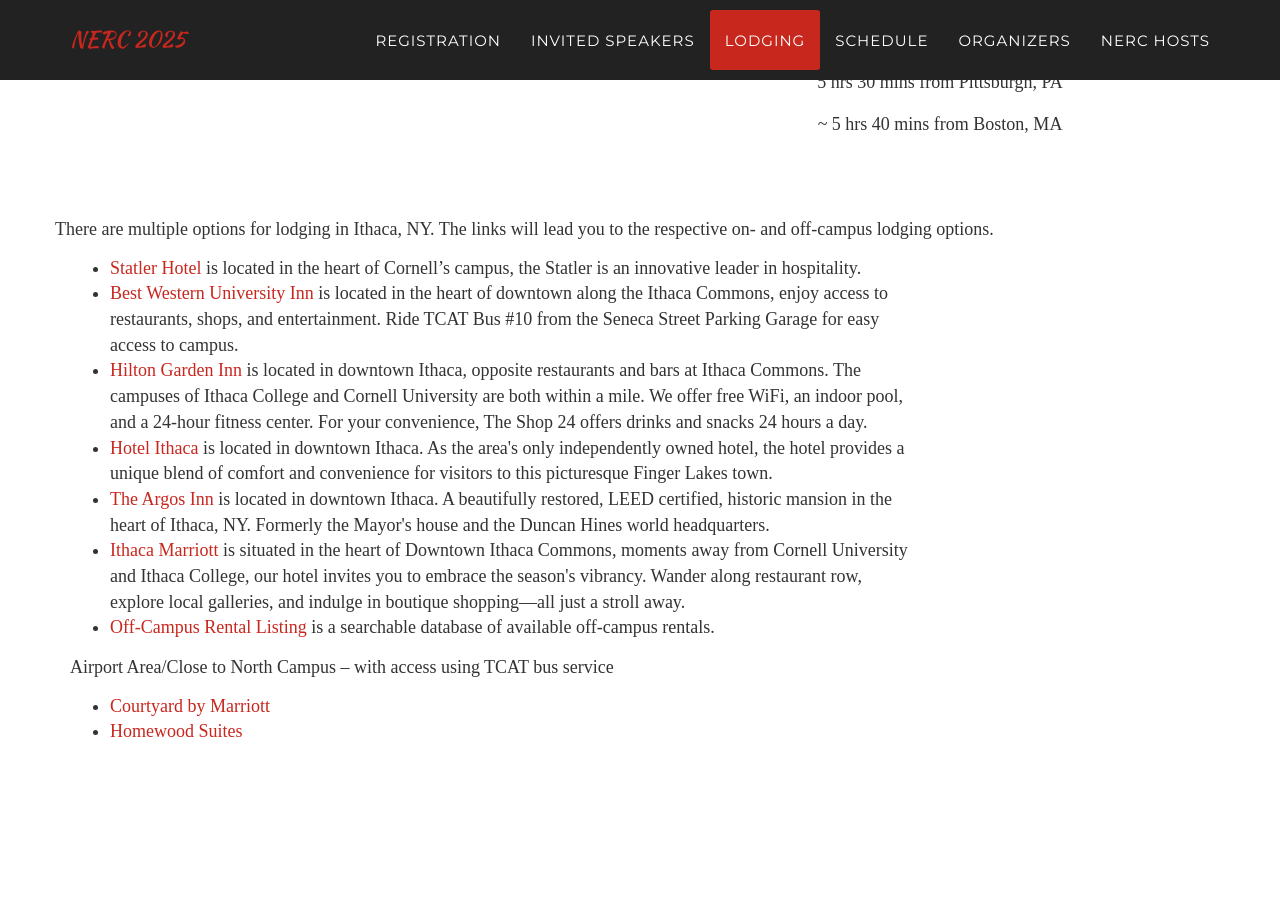
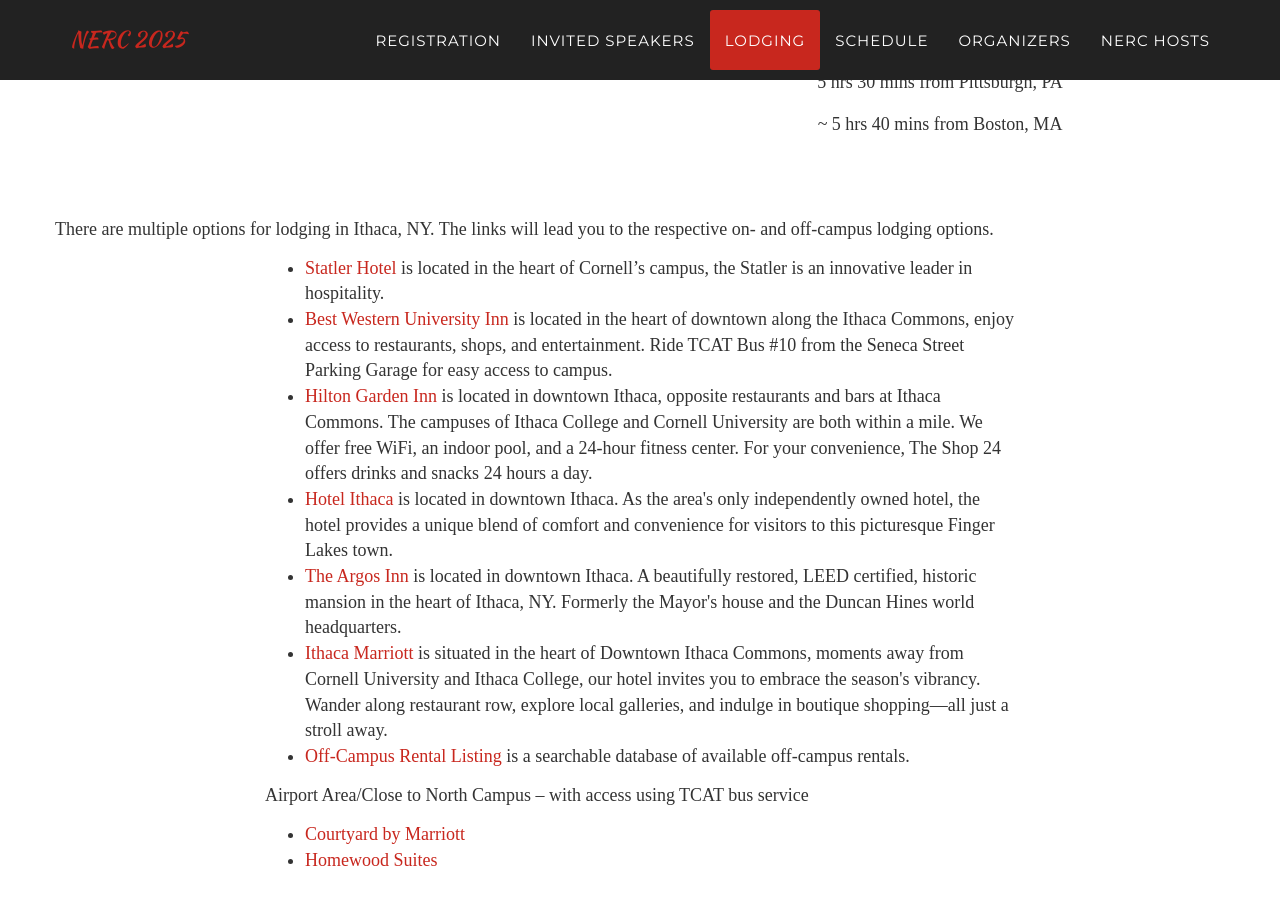
Before and after one commit to Cornell-Tech-AIRLab/cornell2025.nerc.io, a Jekyll site: the page built from index.html, in a window 1280 px wide and 900 px high, scrolled down 3555 px. Built offline with Jekyll 4.4.1, drawn with Linux system fonts in a browser that asks for light colours; some web fonts are replaced.

Commit message:
test center lodge col

```diff
--- a/_includes/lodging.html
+++ b/_includes/lodging.html
@@ -32,7 +32,7 @@
 
                 <p style="font-family: 'Times New Roman', Times, serif; font-size: 18px;"><br><br>There are multiple options for lodging in Ithaca, NY. The links will lead you to the respective on- and off-campus lodging options.</p>
 
-                <div class="col-sm-9">
+                <div class="col-sm-8" style="float:none;margin:auto;">
                     <ul style="font-family: 'Times New Roman', Times, serif; font-size: 18px;">
                         <li><a href="https://statlerhotel.cornell.edu/">Statler Hotel</a> is located in the heart of Cornell’s campus, the Statler is an innovative leader in hospitality.</li>
                         <li><a href="https://www.bestwestern.com/en_US/book/hotels-in-ithaca/best-western-university-inn/propertyCode.33065.html">Best Western University Inn</a> is located in the heart of downtown along the Ithaca Commons, enjoy access to restaurants, shops, and entertainment.  Ride TCAT Bus #10 from the Seneca Street Parking Garage for easy access to campus.</li>
```
